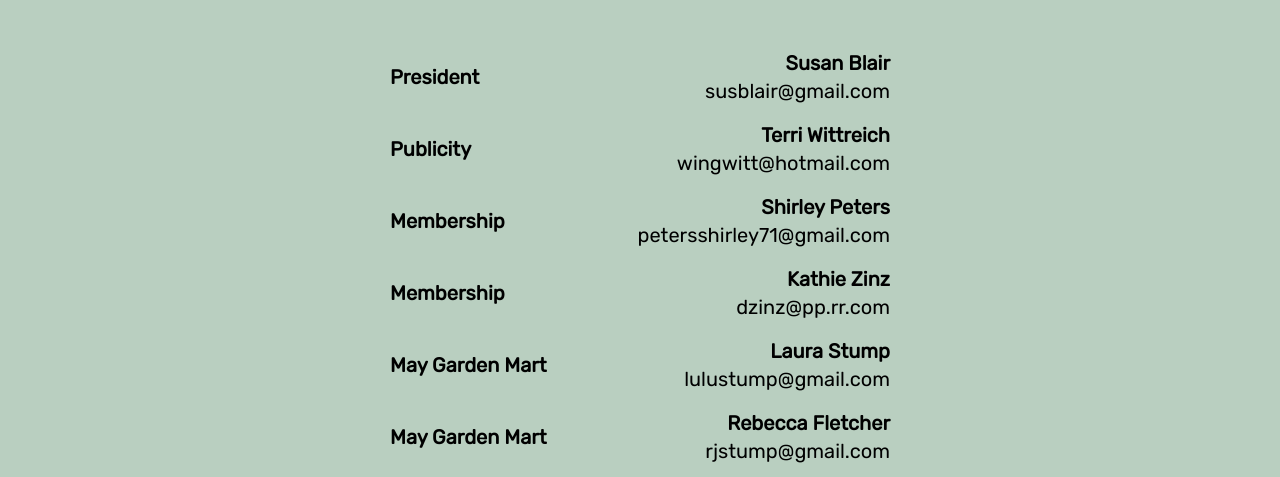
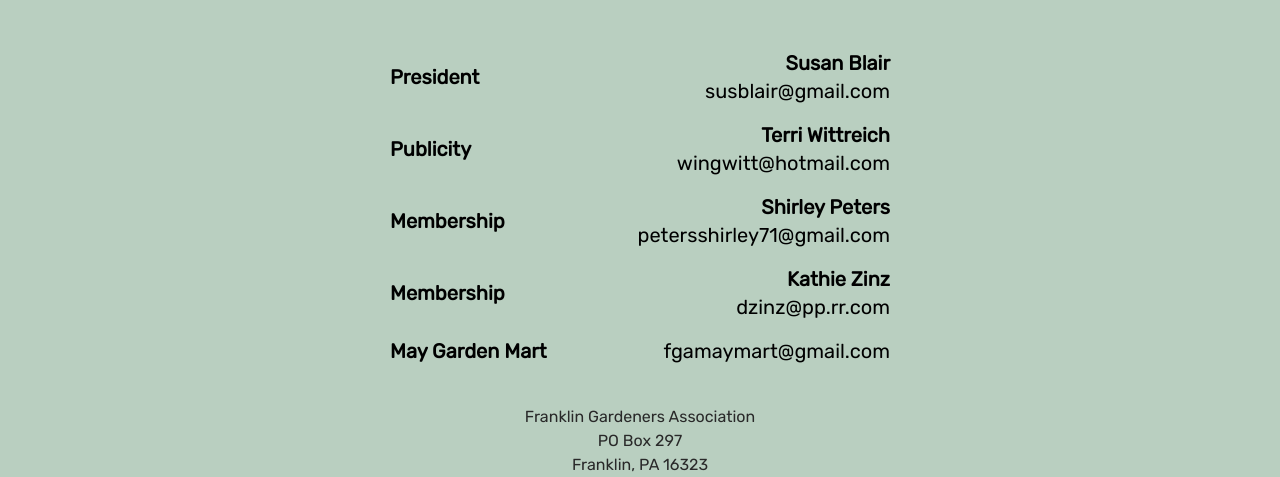
Before and after one commit to zeepk/FranklinGardeners, an Astro site: page /contact in a window 1280 px wide. Shown: the part 323-800 px from the top of the page. Built offline with nearby package versions, Linux system fonts and the light colour scheme; Astro itself is replaced by a stand-in of ours.

Commit message:
merged contacts

```diff
--- a/src/pages/contact.astro
+++ b/src/pages/contact.astro
@@ -2,7 +2,7 @@
 import Layout from "../layouts/Layout.astro";
 
 type Contact = {
-  name: string;
+  name?: string;
   title: string;
   email?: string;
 };
@@ -29,14 +29,8 @@ const contacts: Contact[] = [
     email: "dzinz@pp.rr.com",
   },
   {
-    name: "Laura Stump",
     title: "May Garden Mart",
-    email: "lulustump@gmail.com",
-  },
-  {
-    name: "Rebecca Fletcher",
-    title: "May Garden Mart",
-    email: "rjstump@gmail.com",
+    email: "fgamaymart@gmail.com",
   },
 ];
 
```
